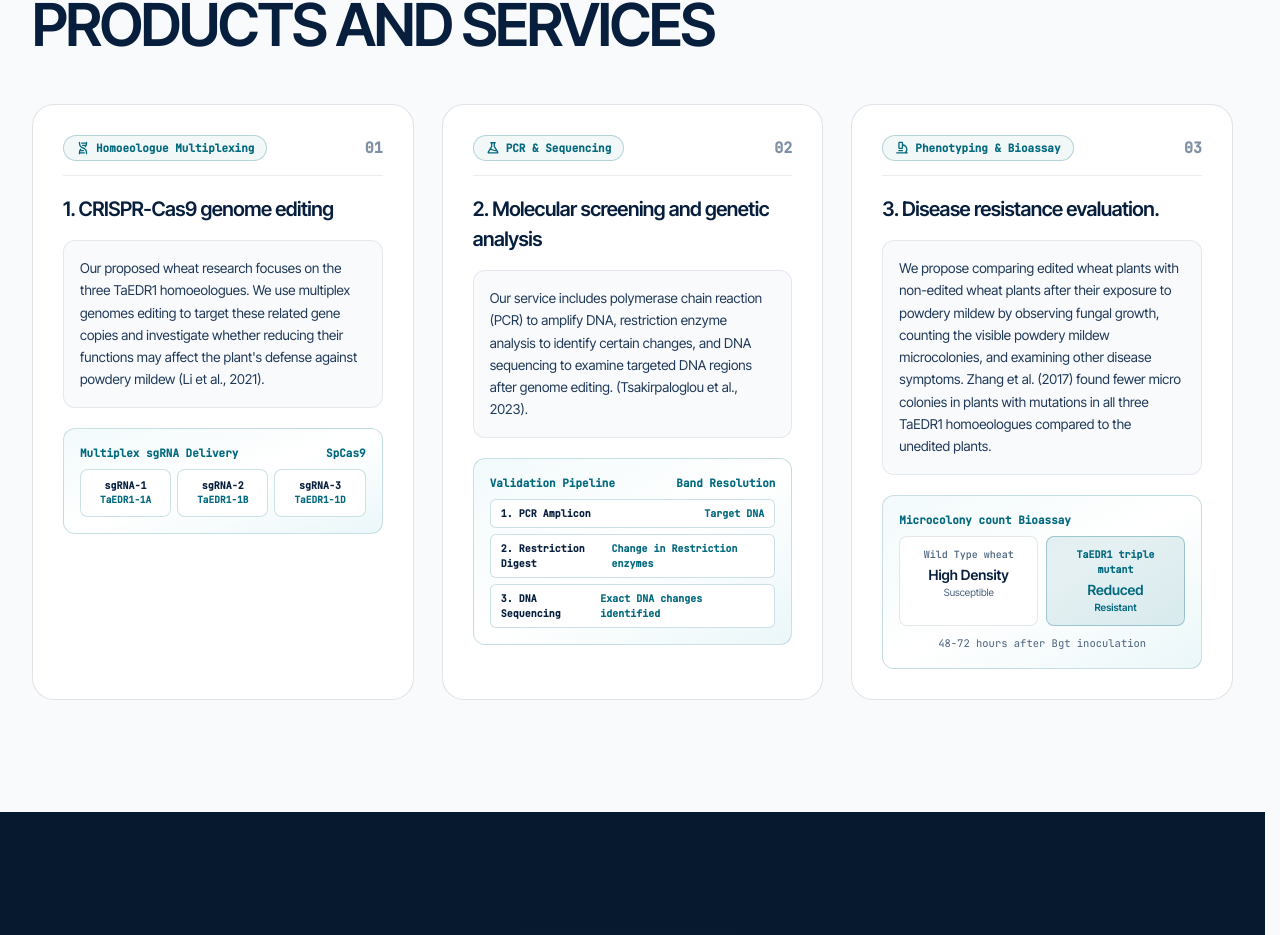
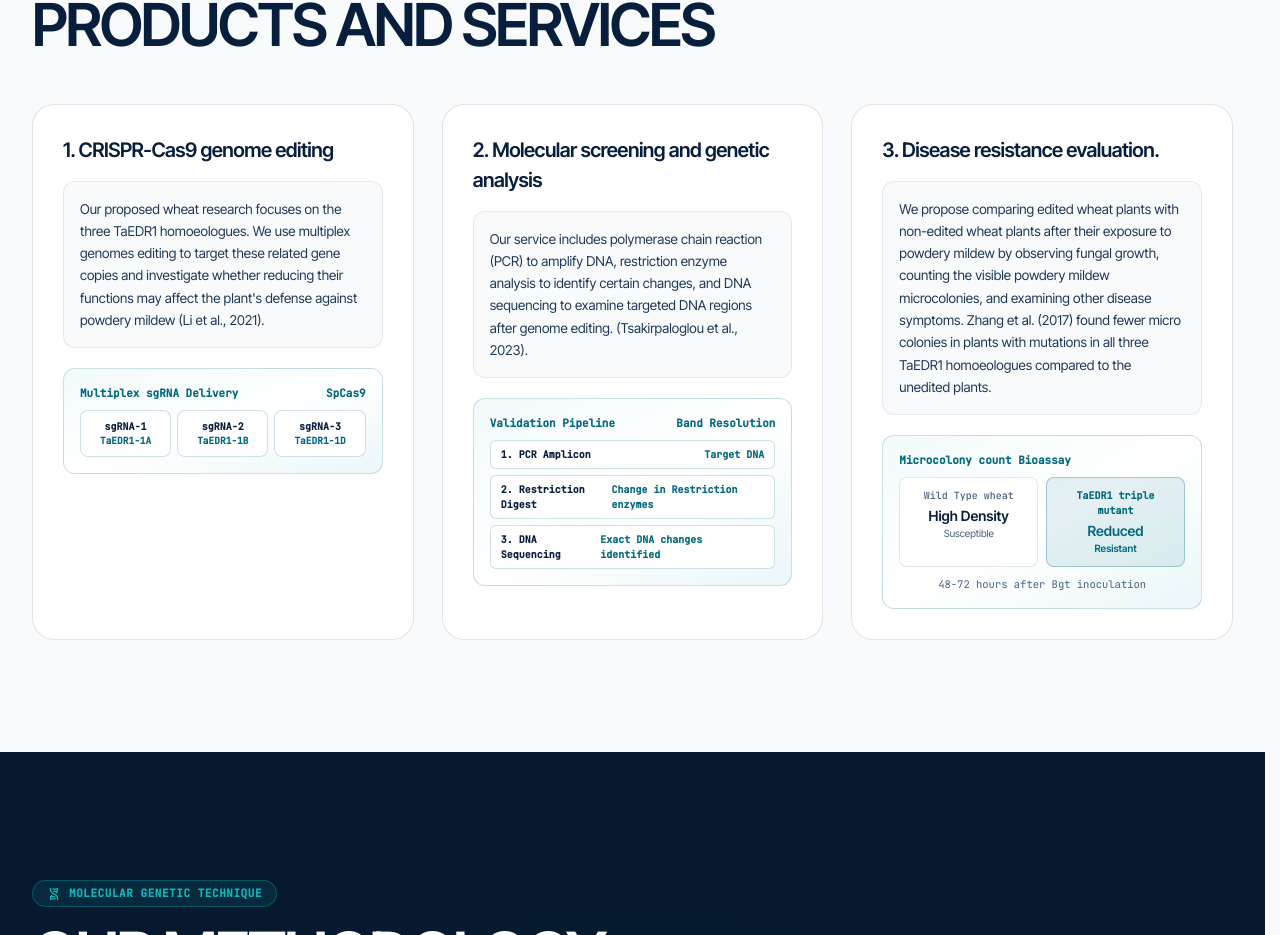
Before and after one commit to Bit06/AneraGenix, a React (Vite) app: page / in a window 1280 px wide. Shown: the part 3071-4006 px from the top of the page. Built offline with nearby package versions, Linux system fonts and the light colour scheme.

Commit message:
Remove top mini-header pill badges and numbers from Products and Services cards

```diff
--- a/src/sections/Services.tsx
+++ b/src/sections/Services.tsx
@@ -1,13 +1,3 @@
-import { useState } from "react";
-import {
-  ArrowRight,
-  CheckCircle,
-  Dna,
-  Flask,
-  Microscope,
-  Plant,
-  ShieldCheck,
-} from "@phosphor-icons/react";
 import { Reveal } from "../components/ui";
 import { SERVICES_CONTENT } from "../data";
 
@@ -28,19 +18,8 @@ export default function Services() {
           <Reveal key={svc.id} delay={i * 90}>
             <div className="flex h-full flex-col justify-between rounded-[22px] border border-ink/12 bg-white p-6 sm:p-7.5 transition-all hover:border-brand-deep/50">
               <div>
-                {/* Header Badge & Number */}
-                <div className="flex items-center justify-between border-b border-ink/8 pb-3.5">
-                  <span className="inline-flex items-center gap-1.5 rounded-full border border-brand-deep/25 bg-brand-deep/5 px-3 py-1 font-mono text-[11px] font-bold text-brand-deep">
-                    {i === 0 ? <Dna size={14} weight="bold" /> : i === 1 ? <Flask size={14} weight="bold" /> : <Microscope size={14} weight="bold" />}
-                    <span>{svc.tag}</span>
-                  </span>
-                  <span className="font-mono text-[15px] font-bold text-muted/70">
-                    0{svc.number}
-                  </span>
-                </div>
-
                 {/* Verbatim Title */}
-                <h3 className="mt-4.5 text-[20px] font-semibold tracking-[-0.025em] text-ink">
+                <h3 className="text-[20px] font-semibold tracking-[-0.025em] text-ink">
                   {svc.title}
                 </h3>
 
```
